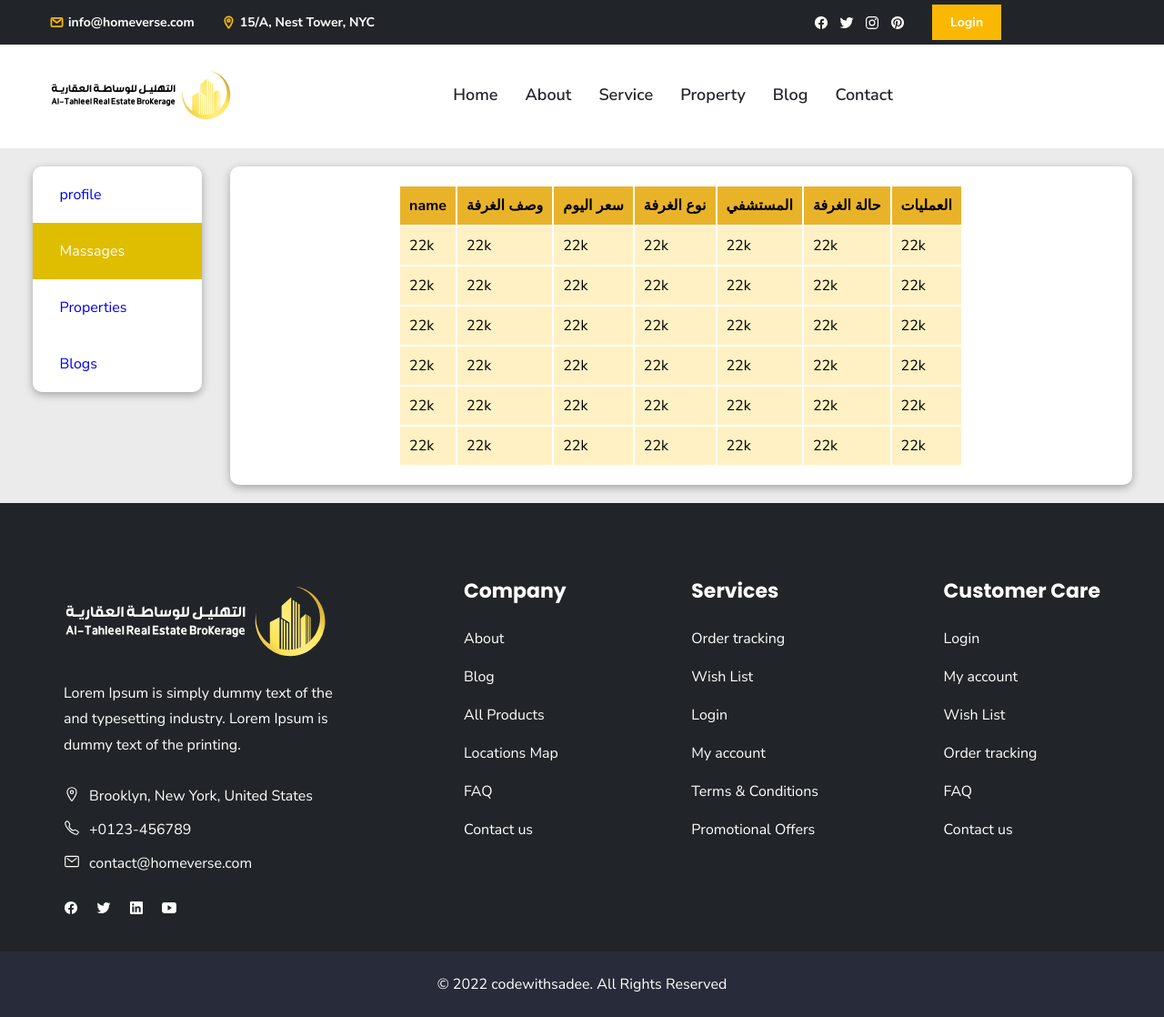
After one commit to mohannadprogrammer/Tahleel, a PHP site: page /masseges.php in a window 1280 px wide. The commit adds this page. Shown: the whole page at 91% size. Run offline with PHP 8.4, Linux system fonts and the light colour scheme.

Commit message:
profile complete

```diff
--- a/assets/css/update.css
+++ b/assets/css/update.css
@@ -54,3 +54,44 @@ div.form-container{
 .button:is(:hover){
     background-color: rgb(141, 228, 141);
 }
+div.table{
+    display: flex;
+    justify-content: space-around;
+    width: 80%;
+    background: white;
+    padding: 20px 30px;
+    border-radius: 10px;
+    box-shadow: 0 3px 10px hsla(0, 0%, 0%, 0.3);
+}
+th , td  {
+    background-color: rgb(255, 241, 196);
+    margin: 10px;
+    padding:10px;
+}
+th{
+    background-color: rgb(233, 179, 41);
+}
+div.menu{
+    display: flex;
+    flex-direction: column;
+    background: white;
+    width: 15%;
+    /* padding: 20px 30px; */
+    border-radius: 10px;
+    height: fit-content;
+    box-shadow: 0 3px 10px hsla(0, 0%, 0%, 0.3);
+}
+.active{
+    color:white;
+    background-color: rgb(223, 189, 1);
+}
+div.menu a{
+    /* display: flex; */
+    padding: 20px 30px;
+}
+div.menu a:is(:hover){
+    /* display: flex; */
+    /* margin: 20px 30px; */
+    color:white;
+    background-color: rgb(223, 189, 1);
+}
--- /dev/null
+++ b/masseges.php
@@ -0,0 +1,100 @@
+
+<?php
+    $title = 'Add Hospetl';
+    require_once './template/header.php';
+    // require_once './functions/database_functions.php';
+    $name="";
+    $email="";
+    $phone="";
+    $massage="";
+    ?>
+    <main>
+    <article>
+    <section class="contact" >
+    <div class="form-container" >
+    <div class = 'menu'>
+
+             <a href="./profile.php" >profile</a>
+             <a href="./masseges.php" class="active">Massages</a>
+             <a href="./profile.php">Properties</a>
+             <a href="./profile.php">Blogs</a>
+         </div>
+        <div class = 'table'>
+        <table class="data">
+        <thead>
+            <tr>
+            <th>name</th>
+            <th>وصف الغرفة</th>
+            <th>سعر اليوم</th>
+            <th>نوع الغرفة</th>
+            <th> المستشفي</th>
+            <th>حالة الغرفة</th>
+            <th>العمليات</th>
+            </tr>
+        </thead>
+        <tbody>
+            <tr>
+                <td>22k</td>
+                <td>22k</td>
+                <td>22k</td>
+                <td>22k</td>
+                <td>22k</td>
+                <td>22k</td>
+                <td>22k</td>
+            </tr>
+            <tr>
+                <td>22k</td>
+                <td>22k</td>
+                <td>22k</td>
+                <td>22k</td>
+                <td>22k</td>
+                <td>22k</td>
+                <td>22k</td>
+            </tr>
+            <tr>
+                <td>22k</td>
+                <td>22k</td>
+                <td>22k</td>
+                <td>22k</td>
+                <td>22k</td>
+                <td>22k</td>
+                <td>22k</td>
+            </tr>
+            <tr>
+                <td>22k</td>
+                <td>22k</td>
+                <td>22k</td>
+                <td>22k</td>
+                <td>22k</td>
+                <td>22k</td>
+                <td>22k</td>
+            </tr>
+            <tr>
+                <td>22k</td>
+                <td>22k</td>
+                <td>22k</td>
+                <td>22k</td>
+                <td>22k</td>
+                <td>22k</td>
+                <td>22k</td>
+            </tr>
+            <tr>
+                <td>22k</td>
+                <td>22k</td>
+                <td>22k</td>
+                <td>22k</td>
+                <td>22k</td>
+                <td>22k</td>
+                <td>22k</td>
+            </tr>
+        </tbody>
+            </table>
+        </div>
+
+        </div>
+    </section>
+    </artical>
+    </main>
+    <?php
+    require_once './template/footer.php';
+    ?>
```
Also changed, not shown: functions/database_functions.php (+13 -36 lines), profile.php (+63 -8 lines).
